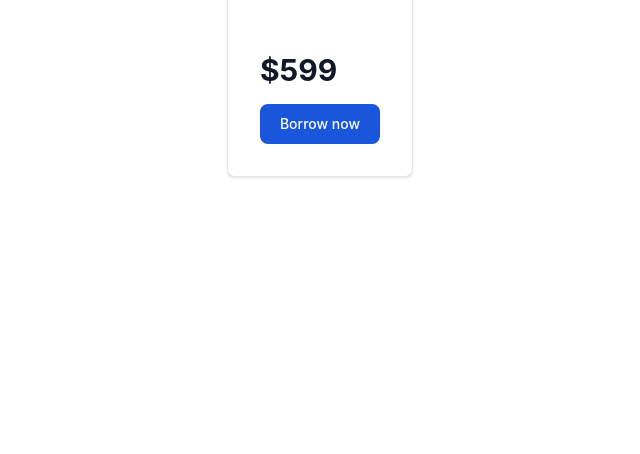
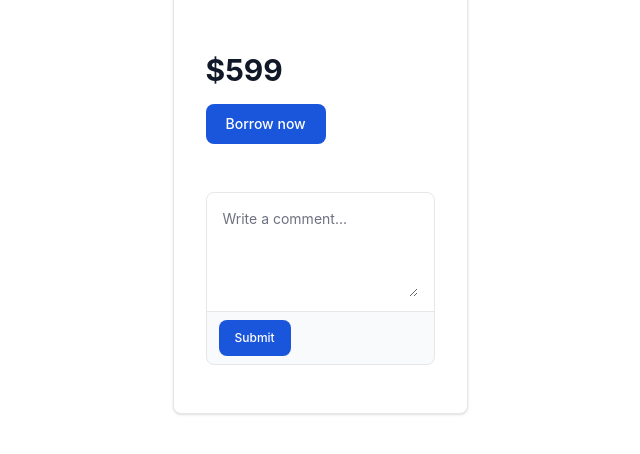
Before and after one commit to mallick-portfolio/django-book-store, a Django app: template templates/book/singlebook.html in a window 1280 px wide. Shown: the part 262-716 px from the top of the page, without its empty margins (320-960 px from the left). Run offline with Django 5.2, Linux system fonts and the light colour scheme; the template is opened without the code that fills it, so the values that code supplies are empty; the visitor is signed in with stand-in values (Sample User, id 1); some libraries are stand-ins or nearby versions.

Commit message:
added book review functionality

```diff
--- a/books/models.py
+++ b/books/models.py
@@ -11,7 +11,7 @@ class Review(models.Model):
   description = models.CharField(_("review description"), max_length=255)
 
   def __str__(self) -> str:
-    return self.user
+    return f"{self.user.first_name} {self.user.last_name}"
 
 
 class Category(models.Model):
--- a/templates/book/singlebook.html
+++ b/templates/book/singlebook.html
@@ -20,7 +20,25 @@
           {% endif %}
 
       </div>
-    </div>
+
+
+    <form class='mt-12' method='post'>
+      {% csrf_token %}
+      <div class="w-full mb-4 border border-gray-200 rounded-lg bg-gray-50 dark:bg-gray-700 dark:border-gray-600">
+          <div class="px-4 py-2 bg-white rounded-t-lg dark:bg-gray-800">
+              <label for="comment" class="sr-only">Write your review</label>
+              <textarea name="description" id="comment" rows="4" class="w-full px-0 text-sm text-gray-900 bg-white border-0 dark:bg-gray-800 focus:ring-0 dark:text-white dark:placeholder-gray-400" placeholder="Write a comment..." required></textarea>
+          </div>
+          <div class="flex items-center justify-between px-3 py-2 border-t dark:border-gray-600">
+              <button type="submit" class="inline-flex items-center py-2.5 px-4 text-xs font-medium text-center text-white bg-blue-700 rounded-lg focus:ring-4 focus:ring-blue-200 dark:focus:ring-blue-900 hover:bg-blue-800">
+                 Submit
+              </button>
+          </div>
+      </div>
+    </form>
+
+
+
 
   </div>
 
```
Also changed, not shown: books/forms.py (+7 -1 lines), books/views.py (+28 -7 lines).
